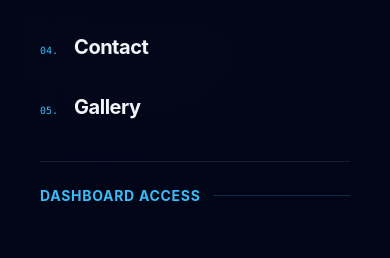
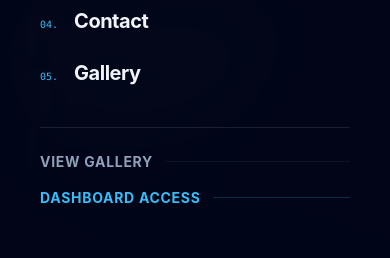
Before and after one commit to nguyenthanhlam2k4/profile, a React (Vite) app: page / in a window 390 px wide. Both pictures are taken after a click on the button 348 px from the left and 34 px from the top of the page. Shown: the part 337-595 px from the top of the page. Built offline with nearby package versions, Linux system fonts and the light colour scheme; no server answers; the database is empty.

Commit message:
style: enhance mobile menu with Gallery link and SPA navigation

```diff
--- a/src/layouts/MainLayout.jsx
+++ b/src/layouts/MainLayout.jsx
@@ -131,7 +131,7 @@ export default function MainLayout() {
             exit={{ opacity: 0 }}
             className={`fixed inset-0 z-40 md:hidden ${theme === 'dark' ? 'bg-slate-950/98' : 'bg-white/98'} backdrop-blur-2xl flex flex-col`}
           >
-            <div className="flex-1 flex flex-col justify-center px-10 gap-8">
+            <div className="flex-1 flex flex-col justify-center px-10 gap-6">
               {navLinks.map((link, idx) => (
                 <motion.div
                   key={link.href}
@@ -139,6 +139,7 @@ export default function MainLayout() {
                   animate={{ opacity: 1, x: 0 }}
                   transition={{ delay: idx * 0.1 }}
                 >
+                  {link.href.startsWith('#') ? (
                     <a
                       href={link.href}
                       onClick={() => setIsMenuOpen(false)}
@@ -149,6 +150,18 @@ export default function MainLayout() {
                         {link.label}
                       </span>
                     </a>
+                  ) : (
+                    <Link
+                      to={link.href}
+                      onClick={() => setIsMenuOpen(false)}
+                      className="group flex items-baseline gap-4"
+                    >
+                      <span className="text-primary font-mono text-[10px]">0{idx + 1}.</span>
+                      <span className={`text-xl font-bold tracking-tight transition-all group-hover:text-primary ${theme === 'dark' ? 'text-slate-100' : 'text-slate-900'}`}>
+                        {link.label}
+                      </span>
+                    </Link>
+                  )}
                 </motion.div>
               ))}
 
@@ -156,8 +169,17 @@ export default function MainLayout() {
                 initial={{ opacity: 0, x: -20 }}
                 animate={{ opacity: 1, x: 0 }}
                 transition={{ delay: navLinks.length * 0.1 }}
-                className="pt-6 mt-2 border-t border-white/10"
+                className="pt-6 mt-4 border-t border-white/10 flex flex-col gap-4"
               >
+                <Link
+                  to="/gallery"
+                  onClick={() => setIsMenuOpen(false)}
+                  className="flex items-center gap-3 text-slate-400 hover:text-primary transition-colors"
+                >
+                  <span className="text-sm font-bold uppercase tracking-wider">View Gallery</span>
+                  <div className="flex-grow h-px bg-white/5" />
+                </Link>
+
                 <Link
                   to="/admin"
                   onClick={() => setIsMenuOpen(false)}
```
Lines whose indentation alone changed are shown as unchanged.
